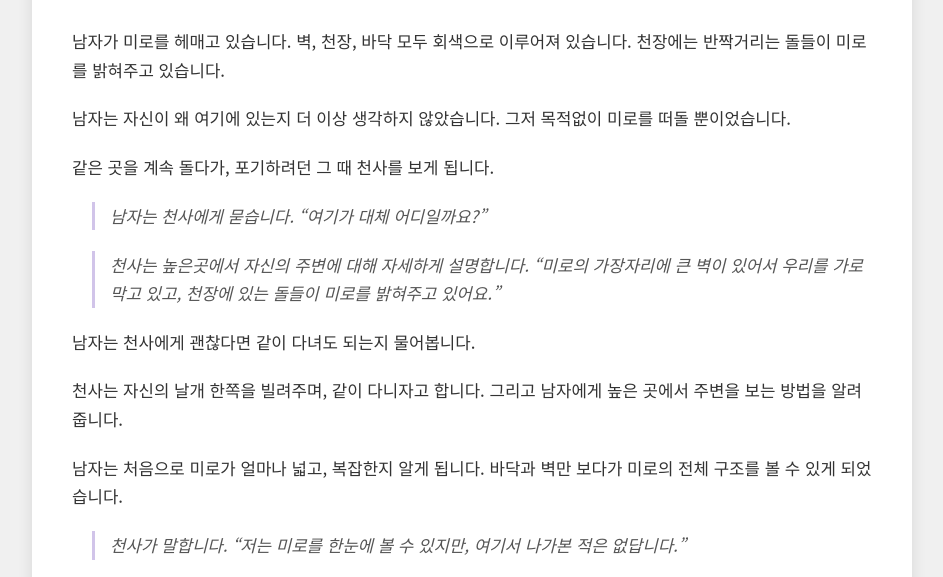
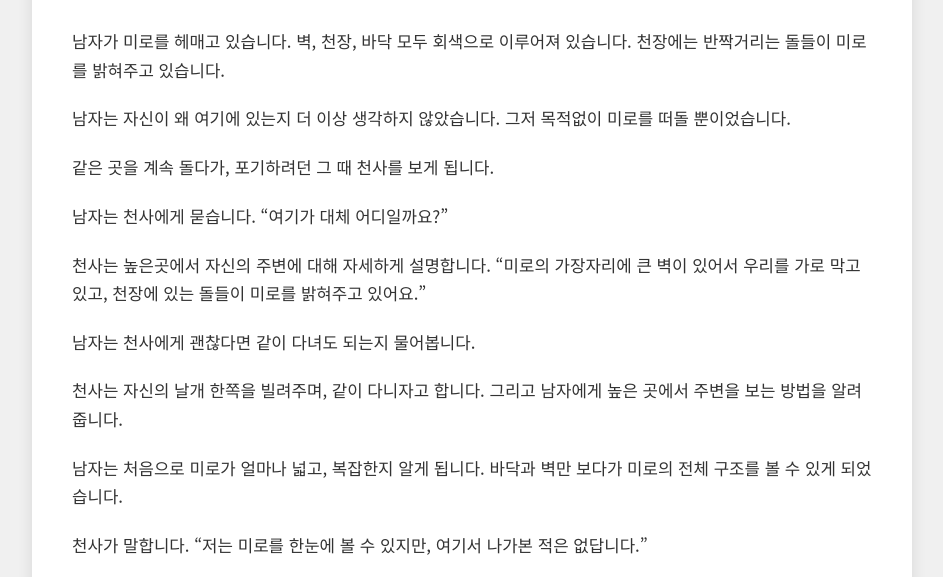
Before and after one commit to hareguu2142/wed, a plain HTML site: page index.html in a window 1280 px wide. Shown: the part 222-799 px from the top of the page, without its empty margins (168-1111 px from the left). Drawn offline with Linux system fonts and the light colour scheme.

Commit message:
Update index.html

```diff
--- a/index.html
+++ b/index.html
@@ -79,14 +79,9 @@
             margin-bottom: 0;
         }
 
-        /* 대화 부분 스타일 */
-        .dialogue {
-            font-style: italic;
-            color: #555; /* 대화 텍스트 색상 약간 어둡게 */
-            margin-left: 20px; /* 들여쓰기 */
-            padding-left: 15px; /* 왼쪽 패딩 */
-            border-left: 3px solid #d1c4e9; /* 연보라색 왼쪽 테두리 */
-        }
+        /* .dialogue 클래스에 대한 별도의 특별한 스타일을 지정하지 않아
+           일반 p 태그와 동일하게 표시됩니다. */
+
     </style>
 </head>
 <body>
```
